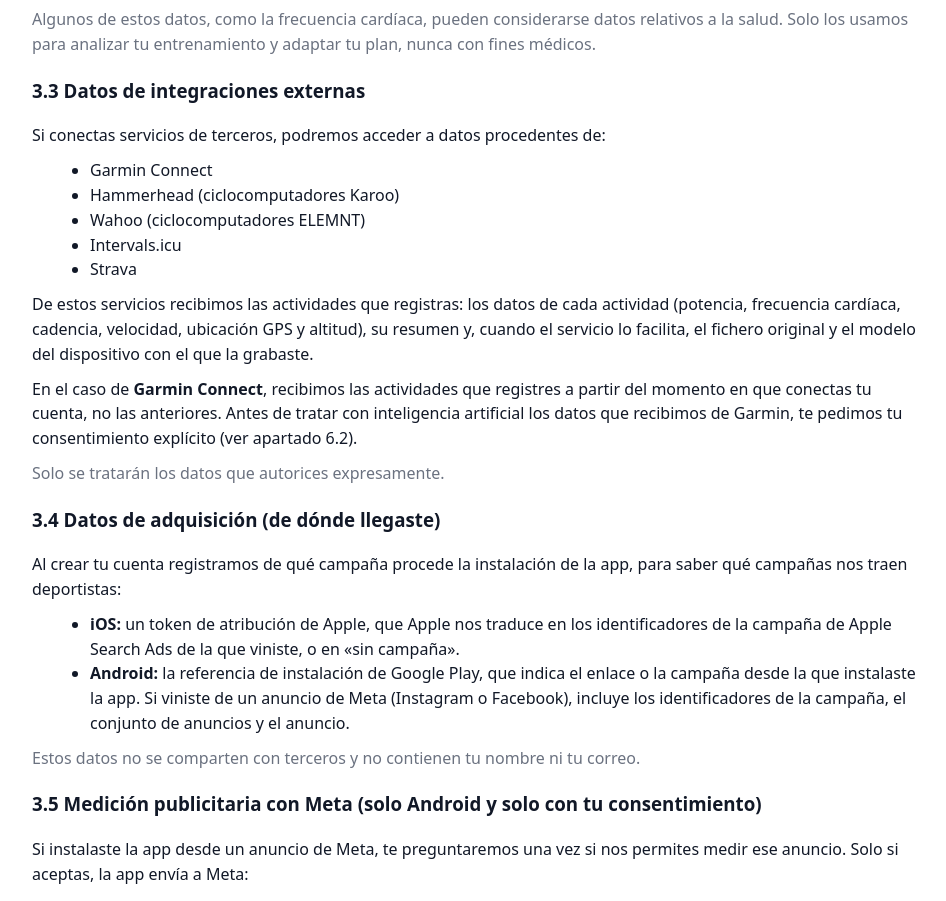
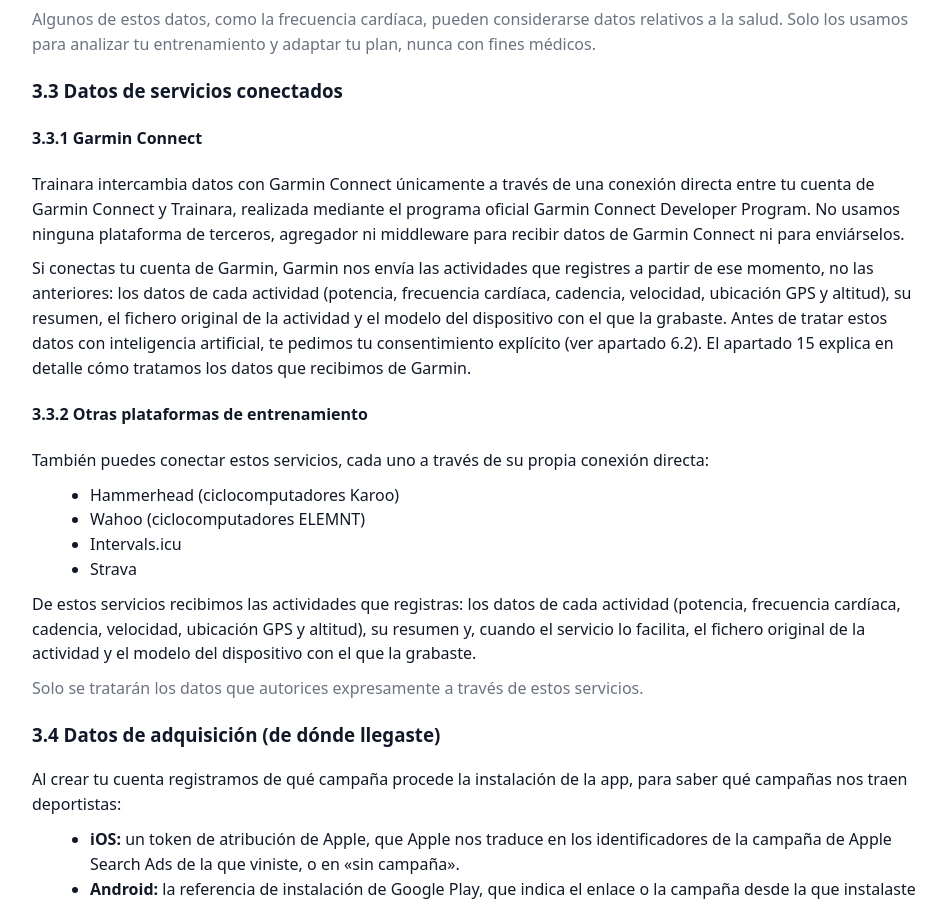
Before and after one commit to supercocus/trainara_legal, a plain HTML site: page es/privacy.html in a window 1280 px wide. Shown: the part 1848-2749 px from the top of the page, without its empty margins (164-1110 px from the left). Drawn offline with Linux system fonts and the light colour scheme.

Commit message:
Política de privacidad: apartado 3.3 con Garmin Connect separado del resto de plataformas (en/es/de) (#11)
El 3.3 pasa a llamarse «Datos de servicios conectados» y se divide en dos:

- 3.3.1 Garmin Connect: conexión directa a través del Garmin Connect
  Developer Program, sin plataformas de terceros, agregadores ni
  middleware; qué recibimos, desde cuándo, y remisión a los apartados 6.2
  y 15.
- 3.3.2 Otras plataformas de entrenamiento: Hammerhead, Wahoo,
  Intervals.icu y Strava, cada una con su propia conexión directa.

Anclas nuevas: #connected-services, #connected-garmin, #connected-other.

Co-authored-by: Claude Fable 5.2 <noreply@anthropic.com>

```diff
--- a/es/privacy.html
+++ b/es/privacy.html
@@ -161,23 +161,29 @@
         Algunos de estos datos, como la frecuencia cardíaca, pueden considerarse datos relativos a la salud. Solo los usamos para analizar tu entrenamiento y adaptar tu plan, nunca con fines médicos.
       </p>
 
-      <h3>3.3 Datos de integraciones externas</h3>
-      <p>Si conectas servicios de terceros, podremos acceder a datos procedentes de:</p>
+      <h3 id="connected-services">3.3 Datos de servicios conectados</h3>
+
+      <h4 id="connected-garmin">3.3.1 Garmin Connect</h4>
+      <p>
+        Trainara intercambia datos con Garmin Connect únicamente a través de una conexión directa entre tu cuenta de Garmin Connect y Trainara, realizada mediante el programa oficial Garmin Connect Developer Program. No usamos ninguna plataforma de terceros, agregador ni middleware para recibir datos de Garmin Connect ni para enviárselos.
+      </p>
+      <p>
+        Si conectas tu cuenta de Garmin, Garmin nos envía las actividades que registres a partir de ese momento, no las anteriores: los datos de cada actividad (potencia, frecuencia cardíaca, cadencia, velocidad, ubicación GPS y altitud), su resumen, el fichero original de la actividad y el modelo del dispositivo con el que la grabaste. Antes de tratar estos datos con inteligencia artificial, te pedimos tu consentimiento explícito (ver apartado 6.2). El apartado 15 explica en detalle cómo tratamos los datos que recibimos de Garmin.
+      </p>
+
+      <h4 id="connected-other">3.3.2 Otras plataformas de entrenamiento</h4>
+      <p>También puedes conectar estos servicios, cada uno a través de su propia conexión directa:</p>
       <ul>
-        <li>Garmin Connect</li>
         <li>Hammerhead (ciclocomputadores Karoo)</li>
         <li>Wahoo (ciclocomputadores ELEMNT)</li>
         <li>Intervals.icu</li>
         <li>Strava</li>
       </ul>
       <p>
-        De estos servicios recibimos las actividades que registras: los datos de cada actividad (potencia, frecuencia cardíaca, cadencia, velocidad, ubicación GPS y altitud), su resumen y, cuando el servicio lo facilita, el fichero original y el modelo del dispositivo con el que la grabaste.
-      </p>
-      <p>
-        En el caso de <strong>Garmin Connect</strong>, recibimos las actividades que registres a partir del momento en que conectas tu cuenta, no las anteriores. Antes de tratar con inteligencia artificial los datos que recibimos de Garmin, te pedimos tu consentimiento explícito (ver apartado 6.2).
+        De estos servicios recibimos las actividades que registras: los datos de cada actividad (potencia, frecuencia cardíaca, cadencia, velocidad, ubicación GPS y altitud), su resumen y, cuando el servicio lo facilita, el fichero original de la actividad y el modelo del dispositivo con el que la grabaste.
       </p>
       <p class="muted">
-        Solo se tratarán los datos que autorices expresamente.
+        Solo se tratarán los datos que autorices expresamente a través de estos servicios.
       </p>
 
       <h3>3.4 Datos de adquisición (de dónde llegaste)</h3>
```
Also changed, not shown: de/privacy.html (+13 -7 lines), en/privacy.html (+13 -7 lines).
